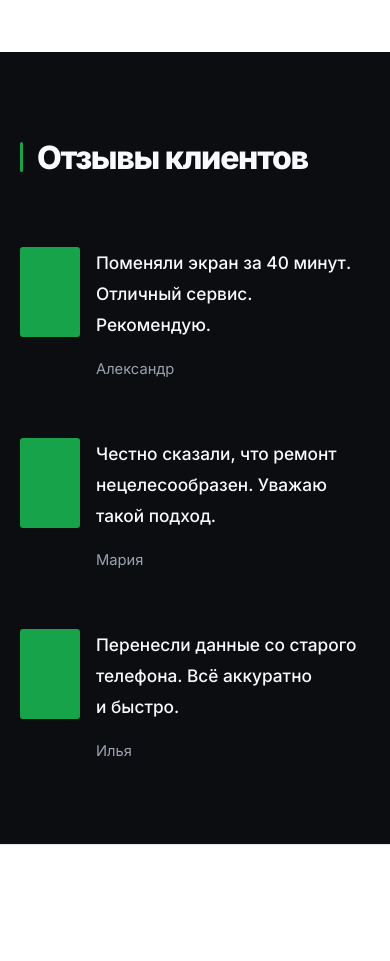
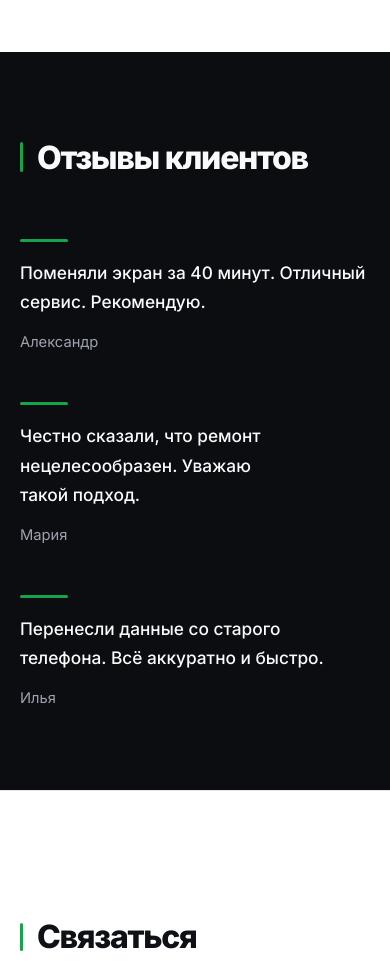
Before and after one commit to seva83882-ctrl/rephone, a Next.js app: page / in a window 390 px wide. Shown: the part 3200-4161 px from the top of the page. Built offline with nearby package versions, Linux system fonts and the light colour scheme.

Commit message:
Update Reviews.module.css
фикс мобильной версии

```diff
--- a/components/Reviews.module.css
+++ b/components/Reviews.module.css
@@ -33,15 +33,15 @@
 
 .review {
   display: flex;
+  align-items: flex-start;
   gap: 20px;
-  align-items: flex-start;
 }
 
 .line {
   width: 3px;
   min-height: 90px;
   background: var(--accent);
-  border-radius: 3px;
+  border-radius: 999px;
   flex-shrink: 0;
 }
 
@@ -55,21 +55,18 @@
 .author {
   display: block;
   margin-top: 18px;
-  font-size: 0.92rem;
+  font-size: .92rem;
   color: #9ca3af;
 }
 
 @media (max-width: 768px) {
+
   .section {
     padding: 80px 0;
   }
 
   .wrapper {
-    gap: 56px;
-  }
-
-  .review {
-    gap: 16px;
+    gap: 48px;
   }
 
   .title {
@@ -77,16 +74,23 @@
   }
 
   .review {
+    flex-direction: column;
     gap: 16px;
   }
 
-
   .line {
-    width: 60px;
-    height: 4px;
+    width: 48px;
+    min-height: 3px;
+    height: 3px;
+    border-radius: 999px;
   }
 
   .text {
     font-size: 1.08rem;
+    line-height: 1.7;
+  }
+
+  .author {
+    margin-top: 14px;
   }
 }
```
